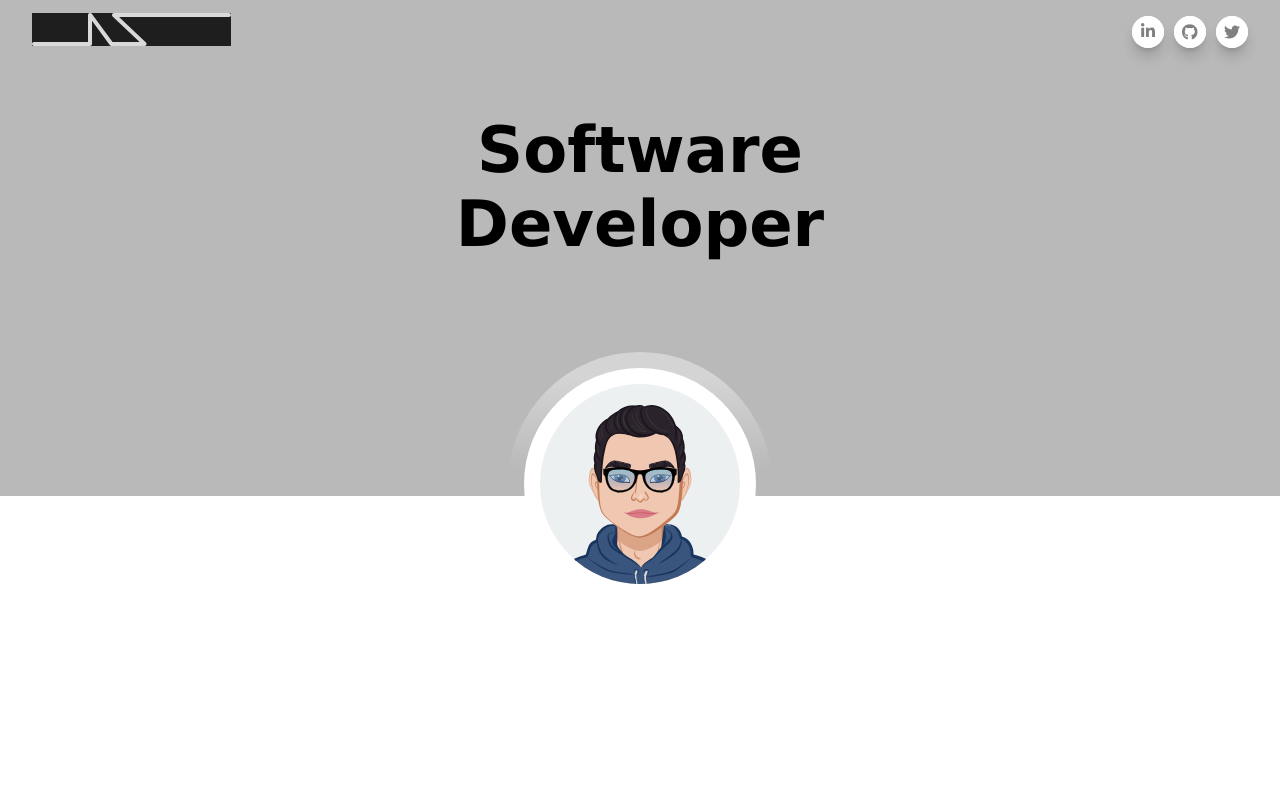
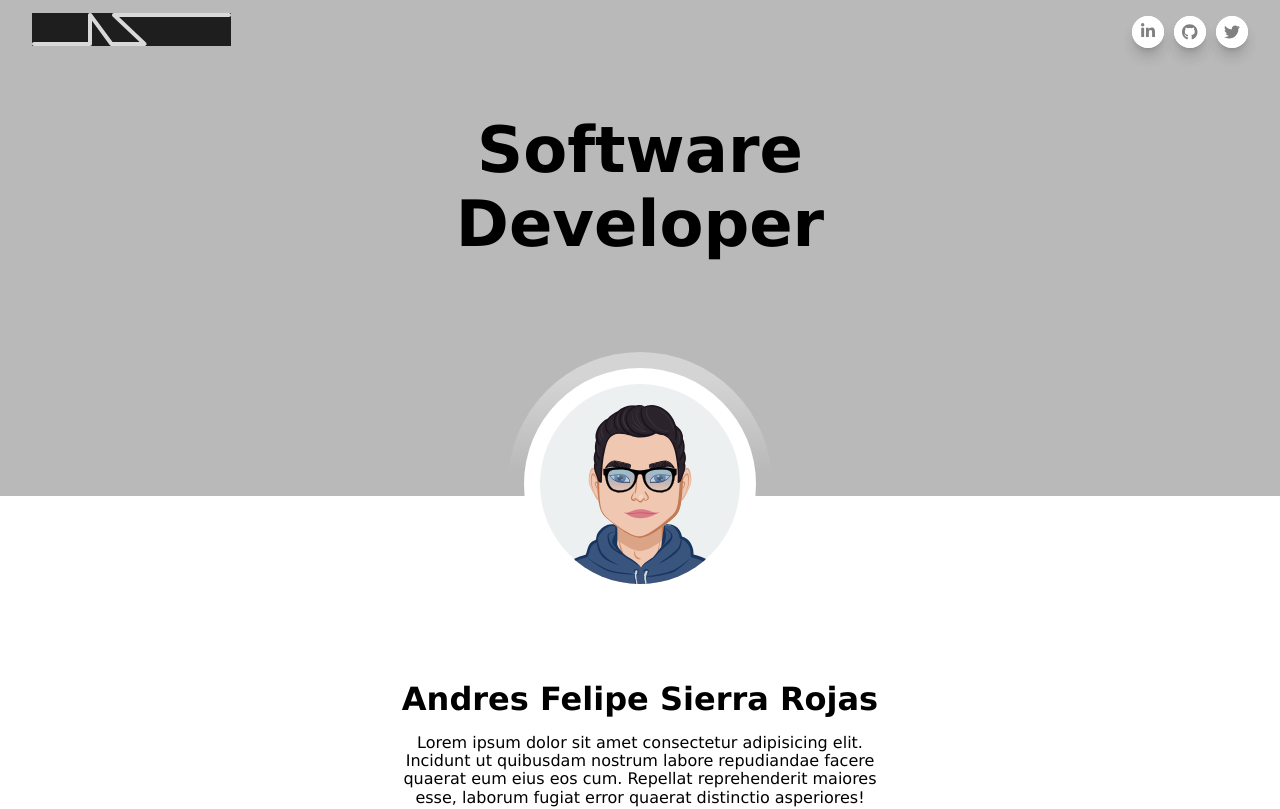
Before and after one commit to andres06-hub/portafolio-, a React (Create React App) app: page / in a window 1280 px wide. Shown: the top 809 px of the page. Built offline with nearby package versions, Linux system fonts and the light colour scheme.

Commit message:
ADD Content page

```diff
--- a/src/Modules/Home/Home.tsx
+++ b/src/Modules/Home/Home.tsx
@@ -1,10 +1,14 @@
 import React from 'react'
 import { Header } from '../../Components/Layout/Header/Header'
+import { Content } from '../../Components/Layout/Content/Content'
+import { RouterLink } from '../../Core/Router/Link';
 
 export const Home = () => {
   return (
     <>
       <Header/>
+      {/* <RouterLink to='/no'>ir notfound</RouterLink> */}
+      <Content/>
     </>
   )
 }
```
